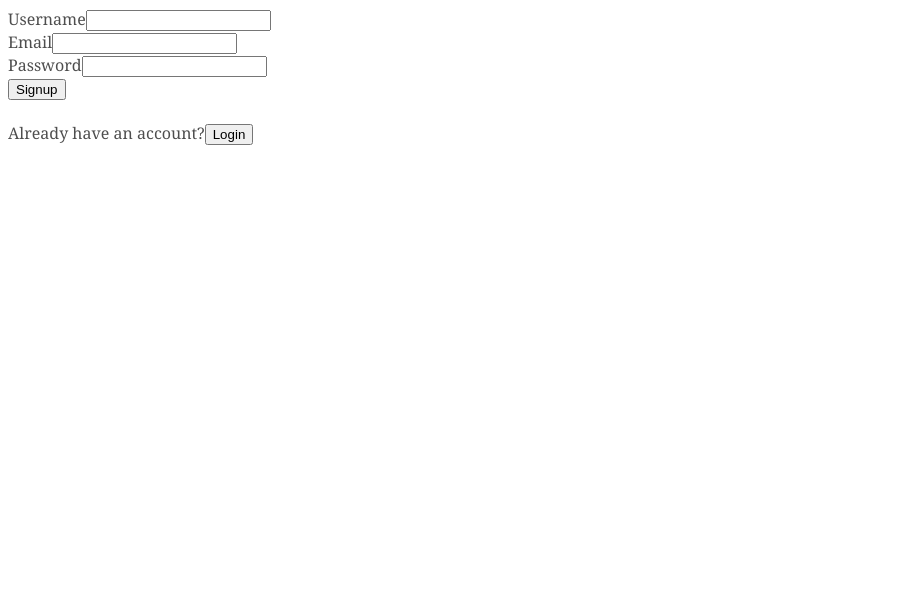
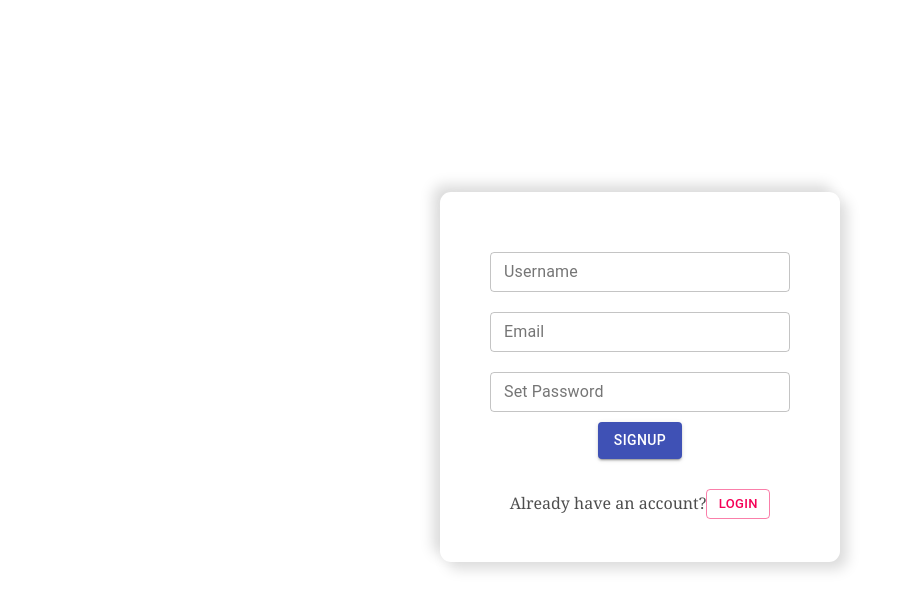
Before and after one commit to abdul-imad/Photogram, a React (Create React App) app: page /signup in a window 1280 px wide. Shown: the top 610 px of the page, without its empty margins (0-905 px from the left). Built offline with nearby package versions, Linux system fonts and the light colour scheme; no server answers.

Commit message:
styled homepage and upload post component

```diff
--- a/package.json
+++ b/package.json
@@ -4,6 +4,7 @@
   "private": true,
   "dependencies": {
     "@material-ui/core": "^4.11.4",
+    "@material-ui/icons": "^4.11.2",
     "@testing-library/jest-dom": "^4.2.4",
     "@testing-library/react": "^9.5.0",
     "@testing-library/user-event": "^7.2.1",
--- a/src/App.js
+++ b/src/App.js
@@ -3,8 +3,8 @@ import { BrowserRouter, Route, Switch } from "react-router-dom";
 import Feed from "./components/Feed";
 import Login from "./components/Login";
 import Signup from "./components/Signup";
-import UploadImage from "./components/UploadImage";
 import PhotoGrid from "./components/PhotoGrid";
+import UploadPost from "./components/UploadPost";
 import { AuthProvider } from "./contexts/AuthContext";
 
 export default function App() {
@@ -16,7 +16,7 @@ export default function App() {
 					<Route path="/signup" component={Signup} />
 					<div className="App">
 						<Route path="/" component={Feed}></Route>
-						<UploadImage />
+						<UploadPost />
 						<PhotoGrid />
 					</div>
 				</Switch>
--- a/src/components/Feed.jsx
+++ b/src/components/Feed.jsx
@@ -29,7 +29,6 @@ export default function Feed() {
 				/>
 			</div>
 			<h2>Your Photos</h2>
-            <p>Click the '+' button to upload images</p>
 		</div>
 	);
 }
--- a/src/components/Login.jsx
+++ b/src/components/Login.jsx
@@ -3,6 +3,8 @@ import { useState } from "react";
 import { useContext } from "react";
 import { useHistory } from "react-router-dom";
 import { AuthContext } from "../contexts/AuthContext";
+import { makeStyles, TextField } from "@material-ui/core";
+import { Button, Box } from "@material-ui/core";
 
 export default function Login(props) {
 	const [email, setEmail] = useState("");
@@ -10,6 +12,18 @@ export default function Login(props) {
 	const [loading, setLoading] = useState(false);
 	let { user, login } = useContext(AuthContext);
 	const history = useHistory();
+
+	const useStyles = makeStyles(() => ({
+		email: {
+			width: "300px",
+			margin: "10px",
+		},
+		password: {
+			width: "300px",
+			margin: "20px",
+		},
+	}));
+
 	if (user !== null) {
 		history.push("/");
 	}
@@ -22,8 +36,8 @@ export default function Login(props) {
 			props.history.push("/");
 		} catch (err) {
 			setLoading(false);
-			console.log(err);
-			alert("Not authorized");
+			let error = err.code.split("/")[1];
+			alert(error);
 			setEmail("");
 			setPassword("");
 		}
@@ -33,44 +47,54 @@ export default function Login(props) {
 		history.push("/signup");
 	};
 
+	const classes = useStyles();
+
 	return (
-		<div className="login-form">
-			<label htmlFor="email">
-				Email:
-				<input
-					type="email"
-					name="email"
+		<div className="login-card">
+			<form noValidate autoComplete="off">
+				<TextField
+					className={classes.email}
+					label="Email"
+					variant="outlined"
 					value={email}
 					onChange={(e) => {
 						setEmail(e.target.value);
 					}}
+					size="small"
 				/>
-			</label>
-			<br />
-			<label htmlFor="password">
-				Password:
-				<input
+				<br />
+				<TextField
+					className={classes.password}
+					label="Password"
 					type="password"
-					name="password"
+					variant="outlined"
 					value={password}
 					onChange={(e) => {
 						setPassword(e.target.value);
 					}}
+					size="small"
 				/>
-			</label>
-			<br />
-			<input
-				type="button"
-				value="Submit"
-				onClick={handleSubmit}
-				disabled={loading}
-			/>
-			<br />
-			<br />
-			<label htmlFor="signuppage">
+				<br />
+				<Button
+					variant="contained"
+					color="primary"
+					onClick={handleSubmit}
+					disabled={loading}
+				>
+					Login
+				</Button>
+			</form>
+			<Box fontStyle="normal" textAlign="center" m={1}>
 				Dont have an account?
-				<input type="button" value="Signup" onClick={gotoSignup} />
-			</label>
+				<Button
+					variant="outlined"
+					color="secondary"
+					size="small"
+					onClick={gotoSignup}
+				>
+					Signup
+				</Button>
+			</Box>
 		</div>
 	);
 }
--- a/src/components/Post.jsx
+++ b/src/components/Post.jsx
@@ -24,10 +24,12 @@ export default function Post({ eachDoc }) {
 	};
 
 	return (
-		<div className="post-card">
+		<div className="post-card" style={{ "min-height": "350px;" }}>
 			{/* img */}
 			<img src={eachDoc.url} alt="" className="grid-img" />
-            {/* post date */}
+			{/* caption */}
+			<p>{eachDoc.caption}</p>
+			{/* post date */}
 			<p className="postDate">{eachDoc.date}</p>
 
 			{/* delete btn */}
--- a/src/components/ProgressBar.jsx
+++ b/src/components/ProgressBar.jsx
@@ -1,11 +1,12 @@
 import React, { useEffect } from "react";
 import useStorage from "../hooks/useStorage";
 
-export default function ProgressBar({ file, setFile }) {
-	const { progress, url } = useStorage(file);
+export default function ProgressBar({ file, setFile, caption ,setCaption}) {
+	const { progress, url } = useStorage(file, caption);
 	useEffect(() => {
 		if (url) {
 			setFile(null);
+            setCaption("")
 		}
 	}, [url, setFile]);
 	return <div className="progress-bar" style={{ width: progress + "%" }}></div>;
--- a/src/components/Signup.jsx
+++ b/src/components/Signup.jsx
@@ -3,6 +3,8 @@ import { useState } from "react";
 import { useContext } from "react";
 import { useHistory } from "react-router-dom";
 import { AuthContext } from "../contexts/AuthContext";
+import { makeStyles, TextField } from "@material-ui/core";
+import { Button, Box } from "@material-ui/core";
 
 export default function Signup() {
 	const [email, setEmail] = useState("");
@@ -11,70 +13,150 @@ export default function Signup() {
 	const [loading, setLoading] = useState(false);
 	const { user, signup } = useContext(AuthContext);
 	const history = useHistory();
+
+	const useStyles = makeStyles(() => ({
+		email: {
+			width: "300px",
+			margin: "10px",
+		},
+		password: {
+			width: "300px",
+			margin: "20px",
+		},
+        redirect:{
+            position:"relative",
+            bottom:"-20px"
+        }
+	}));
+
 	if (user !== null) {
 		history.push("/");
 	}
 
 	const handleSubmit = async () => {
+		try {
 			setLoading(true);
 			await signup(email, password);
 			setLoading(false);
+		} catch (err) {
+			alert("Not valid! Signup again");
+			setLoading(false);
+		}
 	};
 
 	const gotoLogin = () => {
 		history.push("/login");
 	};
 
+	const classes = useStyles();
+
 	return (
-		<div>
-			<label htmlFor="username">
-				Username
-				<input
-					type="text"
-					name="username"
+		<div className="signup-card">
+			<form noValidate autoComplete="off">
+				<TextField
+					className={classes.email}
+					label="Username"
+					variant="outlined"
 					value={username}
 					onChange={(e) => {
 						setUsername(e.target.value);
 					}}
+					size="small"
 				/>
-			</label>
 				<br />
-			<label htmlFor="email">
-				Email
-				<input
-					type="email"
-					name="email"
+				<TextField
+					className={classes.email}
+					label="Email"
+					variant="outlined"
 					value={email}
 					onChange={(e) => {
 						setEmail(e.target.value);
 					}}
+					size="small"
 				/>
-			</label>
 				<br />
-			<label htmlFor="password">
-				Password
-				<input
+				<TextField
+					className={classes.email}
+					label="Set Password"
 					type="password"
-					name="password"
+					variant="outlined"
 					value={password}
 					onChange={(e) => {
 						setPassword(e.target.value);
 					}}
+					size="small"
 				/>
-			</label>
 				<br />
-			<input
-				type="submit"
-				value="Signup"
+				<Button
+					variant="contained"
+					color="primary"
 					onClick={handleSubmit}
 					disabled={loading}
-			/>
-			<br />
-			<br />
-			<label htmlFor="login-page">
+				>
+					Signup
+				</Button>
+			</form>
+			<Box className={classes.redirect} fontStyle="normal" textAlign="center" m={1}>
 				Already have an account?
-				<input type="button" value="Login" onClick={gotoLogin} />
-			</label>
+				<Button
+					variant="outlined"
+					color="secondary"
+					size="small"
+					onClick={gotoLogin}
+				>
+					Login
+				</Button>
+			</Box>
 		</div>
+		// <div>
+		// 	<label htmlFor="username">
+		// 		Username
+		// 		<input
+		// 			type="text"
+		// 			name="username"
+		// 			value={username}
+		// 			onChange={(e) => {
+		// 				setUsername(e.target.value);
+		// 			}}
+		// 		/>
+		// 	</label>
+		// 	<br />
+		// 	<label htmlFor="email">
+		// 		Email
+		// 		<input
+		// 			type="email"
+		// 			name="email"
+		// 			value={email}
+		// 			onChange={(e) => {
+		// 				setEmail(e.target.value);
+		// 			}}
+		// 		/>
+		// 	</label>
+		// 	<br />
+		// 	<label htmlFor="password">
+		// 		Password
+		// 		<input
+		// 			type="password"
+		// 			name="password"
+		// 			value={password}
+		// 			onChange={(e) => {
+		// 				setPassword(e.target.value);
+		// 			}}
+		// 		/>
+		// 	</label>
+		// 	<br />
+		// 	<input
+		// 		type="submit"
+		// 		value="Signup"
+		// 		onClick={handleSubmit}
+		// 		disabled={loading}
+		// 	/>
+		// 	<br />
+		// 	<br />
+		// 	<label htmlFor="login-page">
+		// 		Already have an account?
+		// 		<input type="button" value="Login" onClick={gotoLogin} />
+		// 	</label>
+		// </div>
 	);
 }
--- /dev/null
+++ b/src/components/UploadPost.jsx
@@ -0,0 +1,92 @@
+import React, { useState } from "react";
+import ProgressBar from "./ProgressBar";
+import { TextareaAutosize, Button, makeStyles } from "@material-ui/core";
+
+export default function UploadPost() {
+	const [file, setFile] = useState();
+	const [caption, setCaption] = useState("");
+	const [uploadFile, setUploadFile] = useState();
+	const [imgSelected, setImgSelected] = useState(false);
+	const types = ["image/png", "image/jpeg"];
+
+	const useStyles = makeStyles(() => ({
+		uploadBtn: {
+			margin: "10px 20px 40px 20px",
+		},
+		alertText: {
+			position: "absolute",
+			top: "100px",
+			textAlign: "center",
+		},
+		postBtn: {
+			background: "linear-gradient(45deg, #FE6B8B 30%, #FF8E53 90%)",
+			borderRadius: 3,
+			border: 0,
+            marginTop:"40px",
+			color: "white",
+			height: 45,
+			padding: "0 30px",
+			boxShadow: "0 3px 5px 2px rgba(255, 105, 135, .3)",
+		},
+	}));
+
+	// when image is uploaded
+	const handleChange = (e) => {
+		const isFile = e?.target?.files[0];
+		if (isFile && types.includes(isFile.type)) {
+			setUploadFile(isFile);
+			setImgSelected(true);
+		}
+	};
+	// when post is uploaded
+	function uploadPost(e) {
+		e.preventDefault();
+		setFile(uploadFile);
+		setImgSelected(false);
+	}
+
+	const classes = useStyles();
+	return (
+		<div className="upload-post">
+			<div className="uploadModal">
+				<h3 className="upload-title">Create your post</h3>
+				<div className="post-container">
+					<Button
+						className={classes.uploadBtn}
+						variant="contained"
+						color="secondary"
+						component="label"
+					>
+						Upload File
+						<input
+							type="file"
+							accept="image/*"
+							onChange={(e) => handleChange(e)}
+							hidden
+						/>
+					</Button>
+					<br />
+					{imgSelected && <p className={classes.alertText}>Image Selected</p>}
+
+					<TextareaAutosize
+						className="caption-input"
+						placeholder="Add caption"
+						value={caption}
+						onChange={(e) => {
+							setCaption(e.target.value);
+						}}
+					/>
+				</div>
+				<Button className={classes.postBtn} onClick={uploadPost}>
+					Post
+				</Button>
+			</div>
+			<div className="outout">
+				{file && <div>Uploading...</div>}
+				{file && (
+					<ProgressBar file={file} setFile={setFile} caption={caption}  setCaption={setCaption}/>
+				)}
+			</div>
+		</div>
+	);
+}
--- a/src/contexts/AuthContext.jsx
+++ b/src/contexts/AuthContext.jsx
@@ -17,6 +17,7 @@ export const AuthProvider = ({ children }) => {
 	};
 
 	const signup = async (email, password) => {
+
 		await auth.createUserWithEmailAndPassword(email, password);
 	};
 
--- a/src/index.css
+++ b/src/index.css
@@ -1,9 +1,38 @@
 @import url('https://fonts.googleapis.com/css2?family=Noto+Serif:wght@400;700&display=swap');
+
+*:focus {
+    outline: none;
+}
 
 :root {
     --primary: #efb6b2;
     --secondary: #4e4e4e;
     --error: #ff4a4a;
+}
+
+/* login page */
+.login-card {
+    padding-top: 20px;
+    width: 400px;
+    margin: 0 auto;
+    margin-top: 12rem;
+    height: 300px;
+    border-radius: 11px;
+    box-shadow: 7px 7px 14px #dbdbdb,
+        -7px -7px 14px #dbdbdb;
+
+}
+
+/* signup page */
+.signup-card {
+    padding-top: 20px;
+    width: 400px;
+    margin: 0 auto;
+    margin-top: 12rem;
+    height: 350px;
+    border-radius: 11px;
+    box-shadow: 7px 7px 14px #dbdbdb,
+        -7px -7px 14px #dbdbdb;
 }
 
 /* base styles & title */
@@ -21,7 +50,7 @@ body {
 .logoutBtn {
     color: var(--primary);
     font-size: 1.2rem;
-    letter-spacing: 2px;
+    letter-spacing: 2px solid black;
     font-weight: normal;
     background: transparent;
     border: none;
@@ -31,7 +60,7 @@ body {
 
 .title .logoutBtn:hover {
     background-color: rgb(255, 243, 221);
-    border-radius: 2px;
+    border-radius: 2px solid black;
 }
 
 .navbar {
@@ -95,30 +124,69 @@ form {
 
 /* image grid styles */
 .img-grid {
-    margin: 20px auto ;
+    margin: 20px auto;
+    width: 50%;
     display: grid;
-    grid-template-columns: 1fr 1fr 1fr;
+    grid-template-columns: 1fr;
     grid-gap: 40px;
 }
 
 .grid-img {
     width: 100%;
-    height: 350px;
-    background-color: rgb(126, 150, 147);
+    height: 500px;
+    /* background-color: rgb(126, 150, 147);0 */
+    border-bottom: 2px solid black solid black;
 }
 
 .post-card {
-    min-height: 350px;
     background-color: lightblue;
+    border: 2px solid black solid green;
 }
 
 .deleteBtn {
-   float: right;
+    float: right;
     background: transparent;
     border: none;
-    border: 2px solid green;
+    border: 2px solid black solid green;
     background-color: honeydew;
     cursor: pointer;
 }
 
+/* upload modal styles */
+.upload-post {
+    position: fixed;
+    right: 50px;
+    top: 150px;
+}
+
+.caption-input {
+    border: none;
+    border-bottom: 1px solid black;
+    background: transparent;
+    text-align: center;
+    font-size: 18px;
+    font-family: 'Lucida Sans', 'Lucida Sans Regular', 'Lucida Grande', 'Lucida Sans Unicode', Geneva, Verdana, sans-serif;
+    width: 350px;
+}
+
+.uploadModal {
+    width: 400px;
+    min-height: 300px;
+    max-height: 400px;
+    display: flex;
+    align-items: center;
+    flex-direction: column;
+    overflow: auto;
+    border-radius: 11px;
+    box-shadow: 7px 7px 14px #dbdbdb,
+        -7px -7px 14px #dbdbdb;
+}
+
+.post-container {
+    display: flex;
+    justify-content: center;
+    align-items: center;
+    flex-direction: column;
+}
+
 /* modal styles */
```
Also changed, not shown: src/components/UploadImage.jsx (+16 -25 lines), src/hooks/useStorage.jsx (+4 -4 lines), 1 other file (tests, documents, lock files or other folders). Lines whose indentation alone changed are shown as unchanged.
